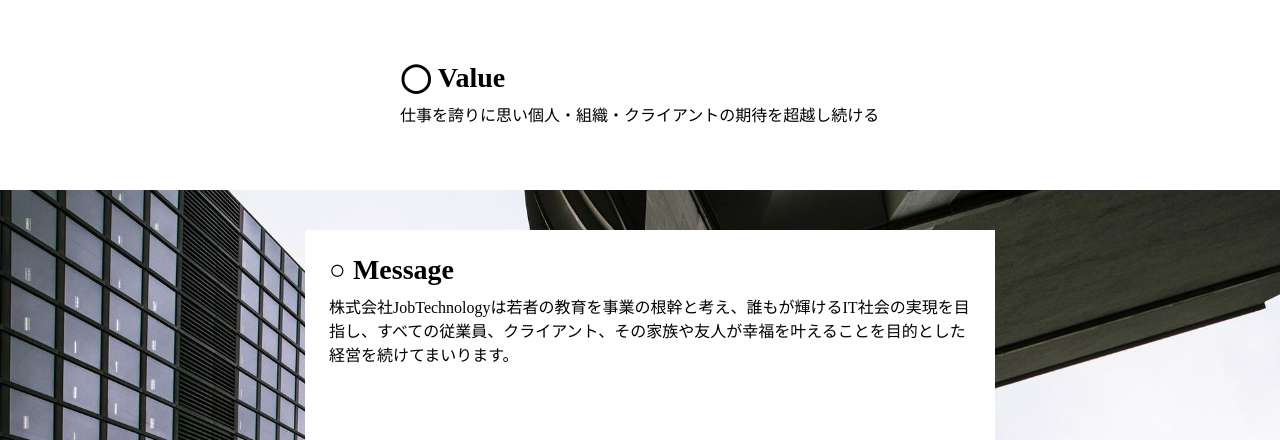
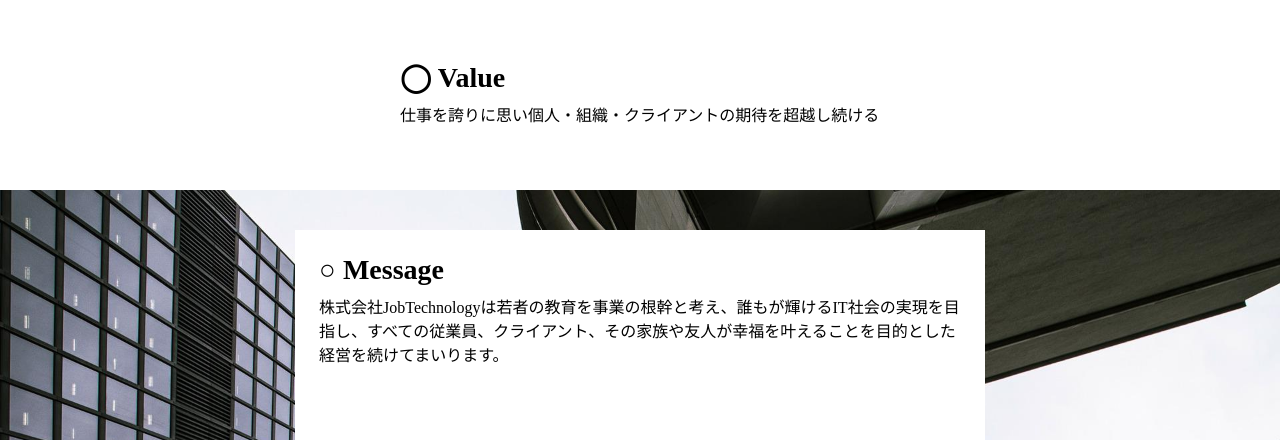
Before and after one commit to developeeeer/jobtech-copy-web, a plain HTML site: page index.html in a window 1280 px wide. Shown: the part 2564-3004 px from the top of the page. Drawn offline with Linux system fonts and the light colour scheme.

Commit message:
[update]html css

```diff
--- a/style.css
+++ b/style.css
@@ -118,11 +118,12 @@ main section {
 #section-company-bg-image-container {
   width: 100%;
   height: auto;
-  padding: 40px 10px;
+  padding: 40px 0px;
   background-size: cover;
   background-image: url("images/companyback.jpg");
   background-position-x: center;
   background-position-y: top;
+  margin: 0 auto;
   display: flex;
   align-items: center;
   justify-content: center;
```
